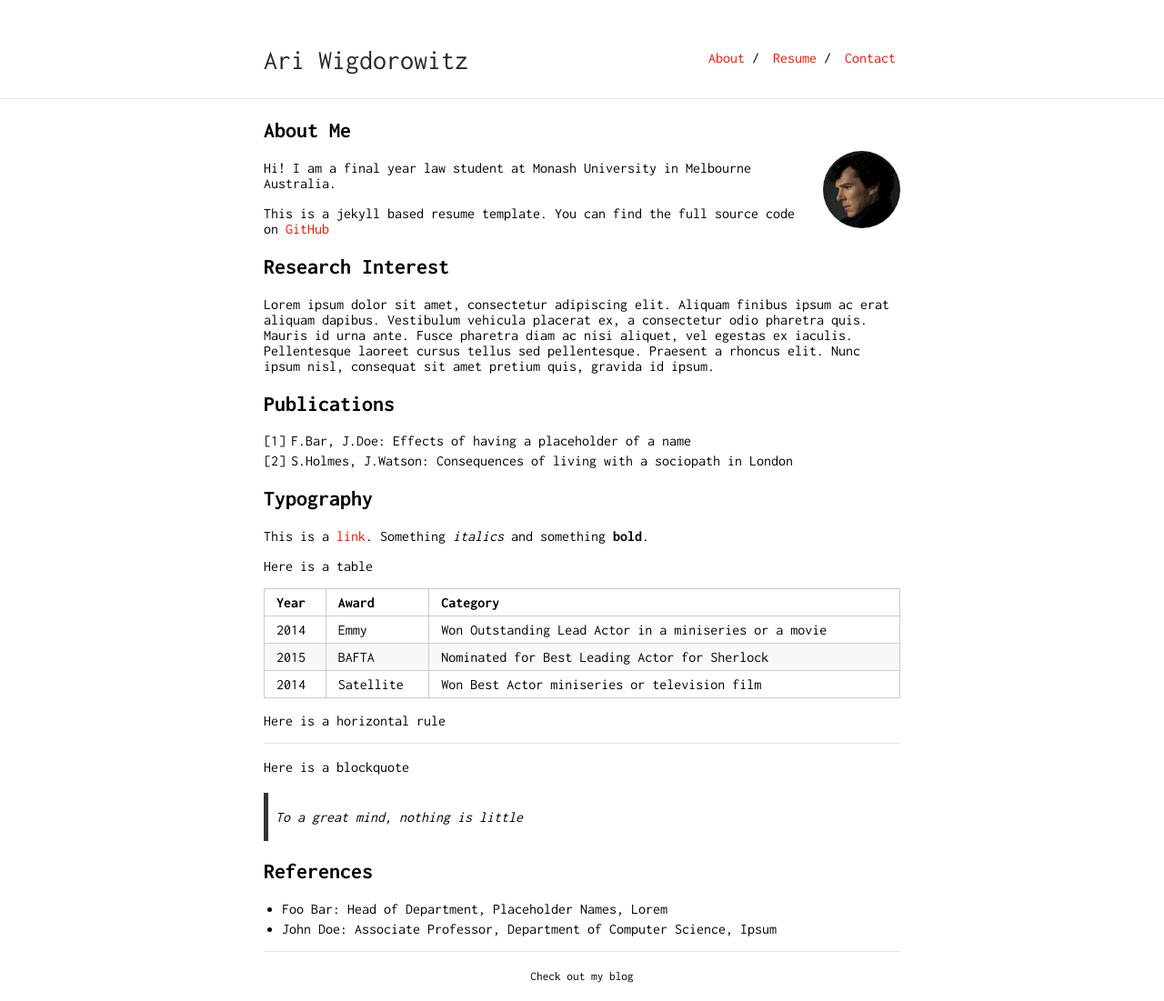
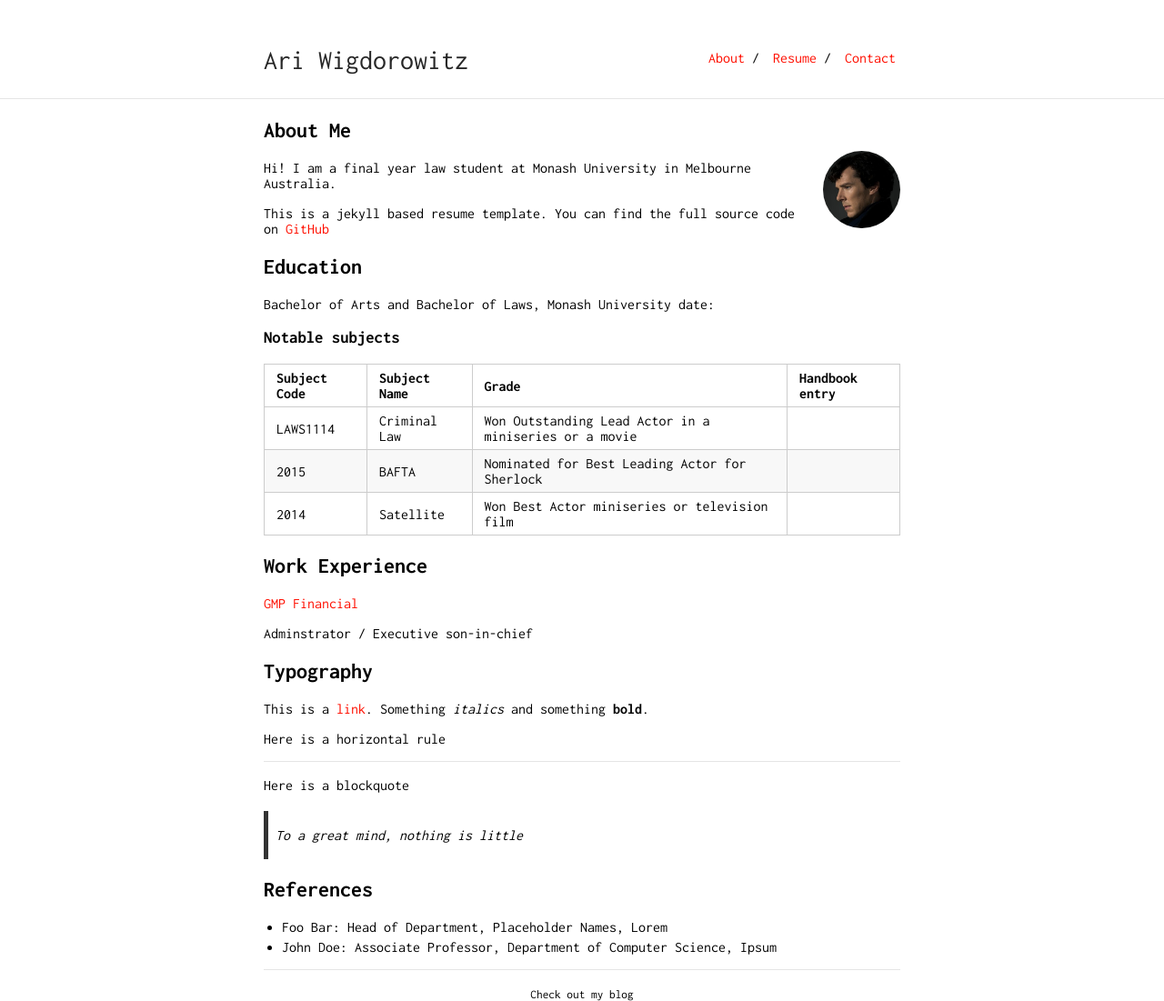
Before and after one commit to Wigdo/cv, a Jekyll site: the page built from index.md, in a window 1280 px wide. Shown: the whole page at 91% size. Built offline with Jekyll 4.4.1, drawn with Linux system fonts in a browser that asks for light colours; our own code applies the rules of GitHub Pages for plain Markdown files.

Commit message:
Update index.md

```diff
--- a/index.md
+++ b/index.md
@@ -10,26 +10,32 @@ Hi! I am a final year law student at Monash University in Melbourne Australia.
 
 This is a jekyll based resume template. You can find the full source code on [GitHub](https://github.com/bk2dcradle/researcher)
 
-## Research Interest
+## Education
 
-Lorem ipsum dolor sit amet, consectetur adipiscing elit. Aliquam finibus ipsum ac erat aliquam dapibus. Vestibulum vehicula placerat ex, a consectetur odio pharetra quis. Mauris id urna ante. Fusce pharetra diam ac nisi aliquet, vel egestas ex iaculis. Pellentesque laoreet cursus tellus sed pellentesque. Praesent a rhoncus elit. Nunc ipsum nisl, consequat sit amet pretium quis, gravida id ipsum.
+Bachelor of Arts and Bachelor of Laws, Monash University
+date:
 
-## Publications
+### Notable subjects
 
-1. F.Bar, J.Doe: Effects of having a placeholder of a name
-2. S.Holmes, J.Watson: Consequences of living with a sociopath in London
+Subject Code | Subject Name | Grade | Handbook entry
+-----|-------|--------|-----
+LAWS1114 | Criminal Law  | Won Outstanding Lead Actor in a miniseries or a movie
+2015 | BAFTA | Nominated for Best Leading Actor for Sherlock
+2014 | Satellite | Won Best Actor miniseries or television film
+
+## Work Experience
+
+[GMP Financial](https://gmpfinancial.com.au/)
+
+Adminstrator / Executive son-in-chief
+
 
 ## Typography
 
 This is a [link](http://google.com). Something *italics* and something **bold**.
 
-Here is a table
 
-Year | Award | Category
------|-------|--------
-2014 | Emmy  | Won Outstanding Lead Actor in a miniseries or a movie
-2015 | BAFTA | Nominated for Best Leading Actor for Sherlock
-2014 | Satellite | Won Best Actor miniseries or television film
+
 
 Here is a horizontal rule
 
```
